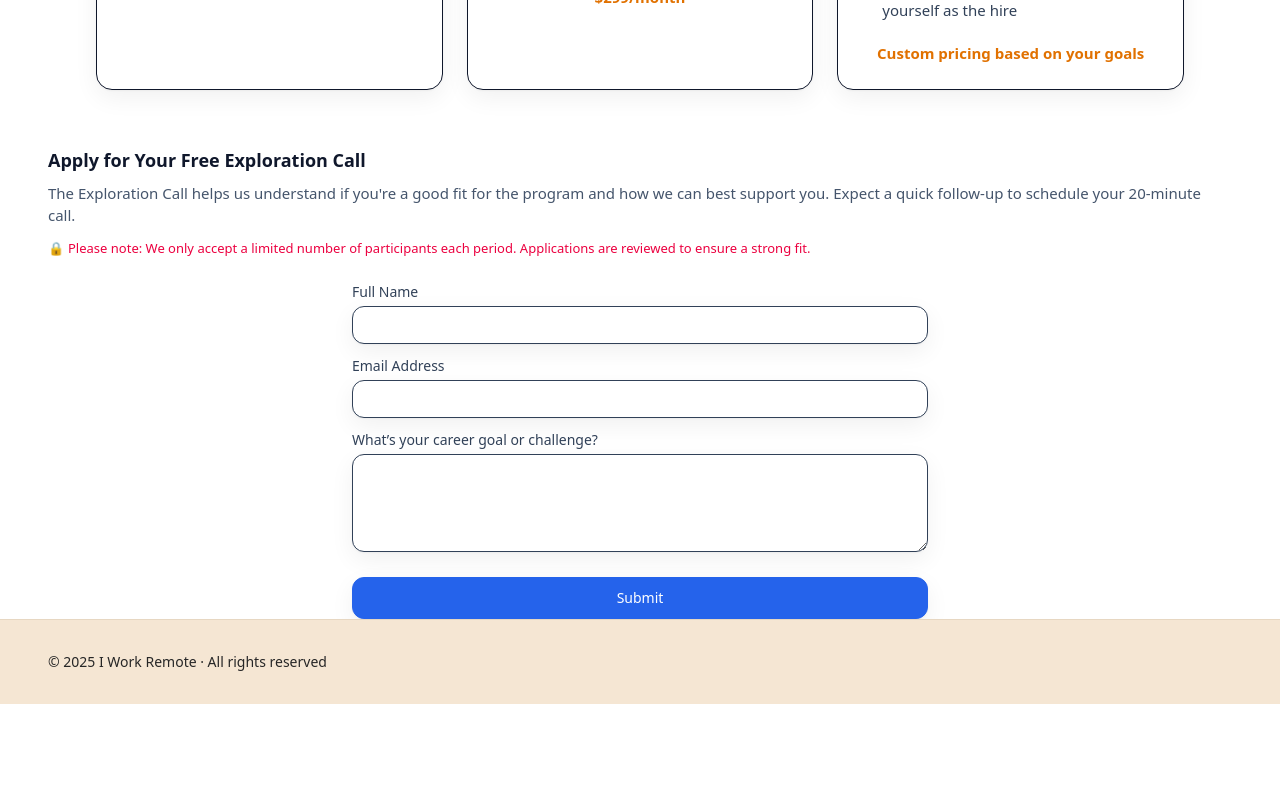
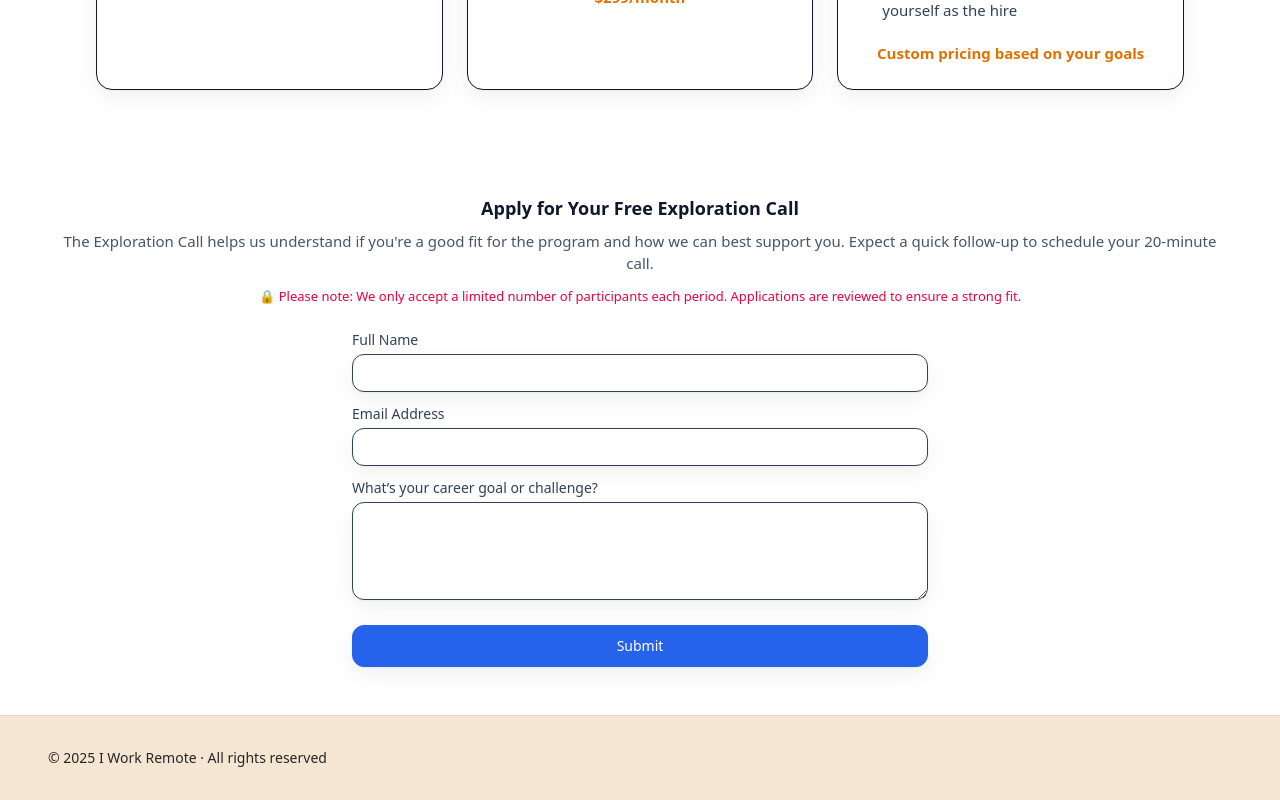
Before and after one commit to erkanmunishi/iworkremote, a Next.js app: page /academy in a window 1280 px wide. Shown: the part 1474-2274 px from the top of the page. Before the commit the page ends 2178 px from the top, so only its background shows below. Built offline with nearby package versions, Linux system fonts and the light colour scheme; no server answers.

Commit message:
fix form alignment

```diff
--- a/src/app/academy/page.tsx
+++ b/src/app/academy/page.tsx
@@ -116,7 +116,7 @@ export default function AcademyPage() {
       </section>
 
 {/* APPLY FORM */}
-<section id="explore-call" className="scroll-mt-28">
+<section id="explore-call" className="sscroll-mt-28 py-12 text-center">
         <h2 className="font-semibold text-lg">Apply for Your Free Exploration Call</h2>
         <p className="mt-2 text-slate-600 text-[15px]">
           The Exploration Call helps us understand if you&apos;re a good fit for the program and how we can best support you.
```
